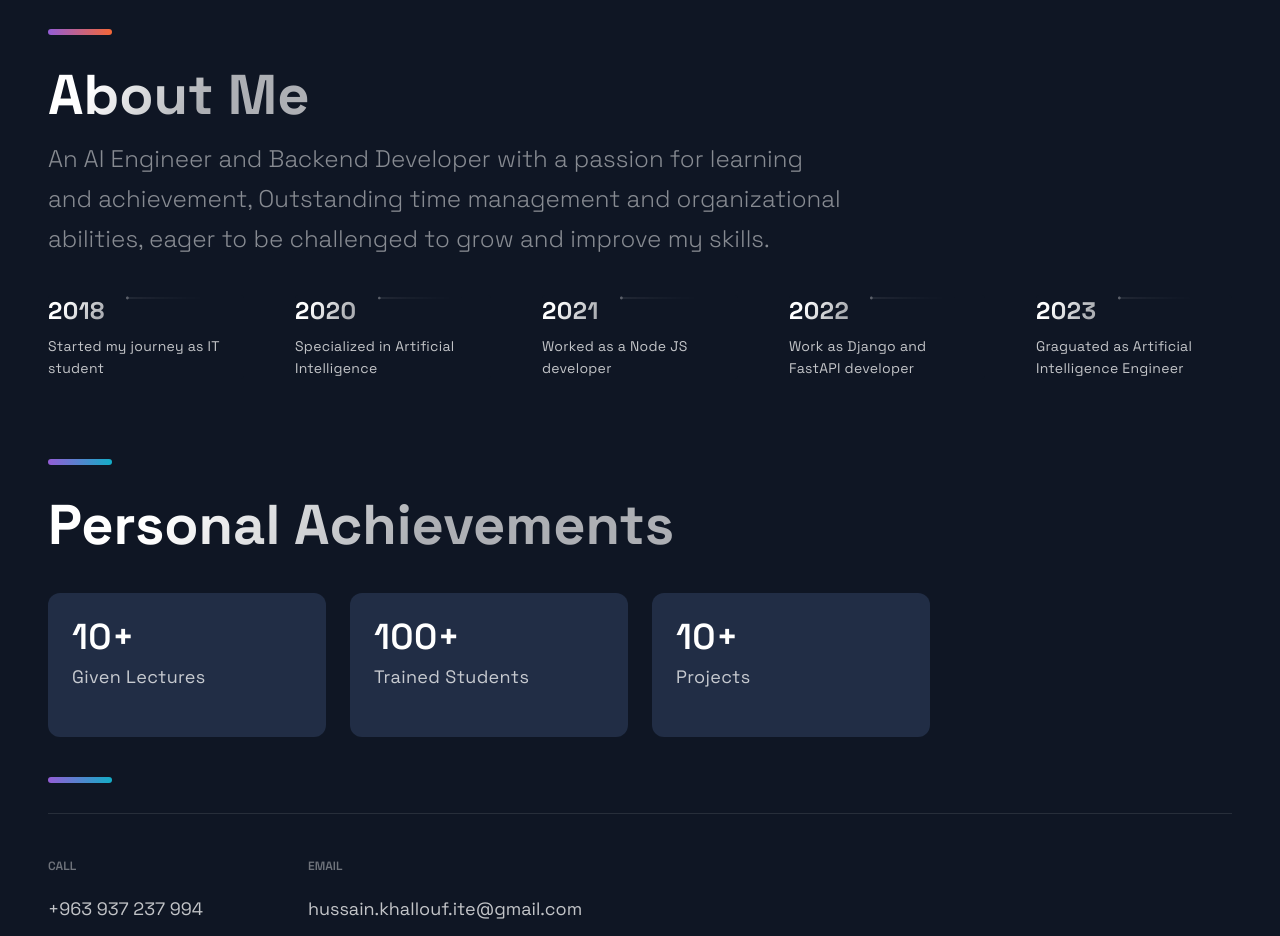
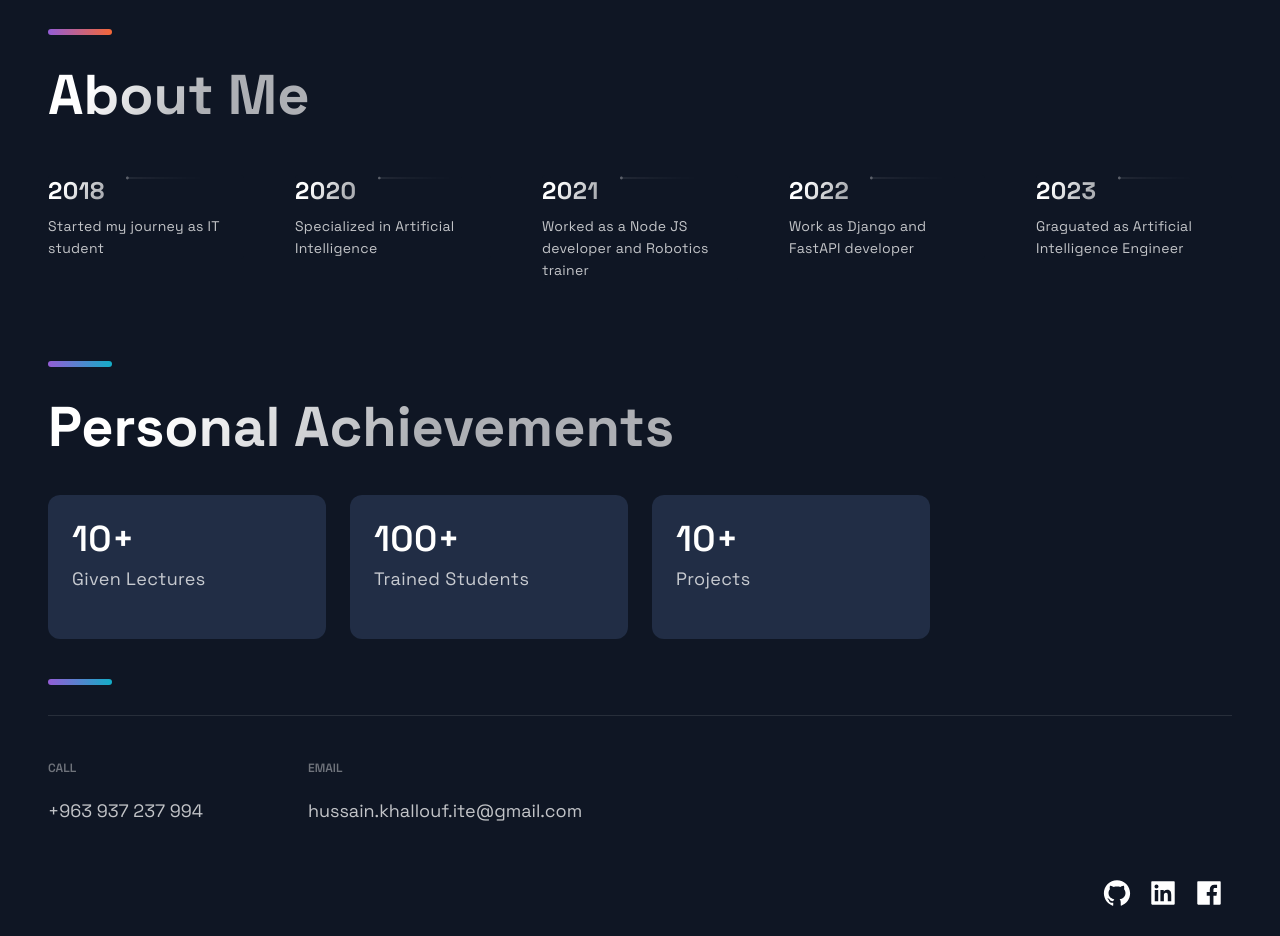
Before and after one commit to Hussain-Khallouf/portfolio, a Next.js app: page / in a window 1280 px wide. Shown: the part 3060-3996 px from the top of the page. Built offline with nearby package versions, Linux system fonts and the light colour scheme.

Commit message:
fixed about me

```diff
--- a/src/components/Hero/Hero.js
+++ b/src/components/Hero/Hero.js
@@ -1,4 +1,5 @@
 import React from 'react';
+import Link from 'next/link';
 
 import { Section, SectionText, SectionTitle } from '../../styles/GlobalComponents';
 import Button from '../../styles/GlobalComponents/Button';
@@ -14,7 +15,7 @@ const Hero = (props) => (
         <SectionText>
         An AI Engineer and Backend Developer with a passion for learning and achievement, Outstanding time management and organizational abilities, eager to be challenged to grow and improve my skills.
         </SectionText>
-        <Button onClick={props.handleClick}>Learn More</Button>
+        <Link  href="#about"><Button >Learn More</Button></Link>
       </LeftSection>
     </Section>
     <Img src="/images/picofme.png"/>
--- a/src/components/TimeLine/TimeLine.js
+++ b/src/components/TimeLine/TimeLine.js
@@ -46,7 +46,6 @@ const Timeline = () => {
     <Section id="about">
       <SectionTitle>About Me</SectionTitle>
       <SectionText>
-      An AI Engineer and Backend Developer with a passion for learning and achievement, Outstanding time management and organizational abilities, eager to be challenged to grow and improve my skills.
       </SectionText>
       <CarouselContainer ref={carouselRef} onScroll={handleScroll}>
         <>
--- a/src/constants/constants.js
+++ b/src/constants/constants.js
@@ -65,7 +65,7 @@ export const projects = [
 export const TimeLineData = [
   { year: 2018, text: "Started my journey as IT student" },
   { year: 2020, text: "Specialized in Artificial Intelligence" },
-  { year: 2021, text: "Worked as a Node JS developer" },
+  { year: 2021, text: "Worked as a Node JS developer and Robotics trainer" },
   { year: 2022, text: "Work as Django and FastAPI developer" },
   { year: 2023, text: "Graguated as Artificial Intelligence Engineer" },
 ];
```
